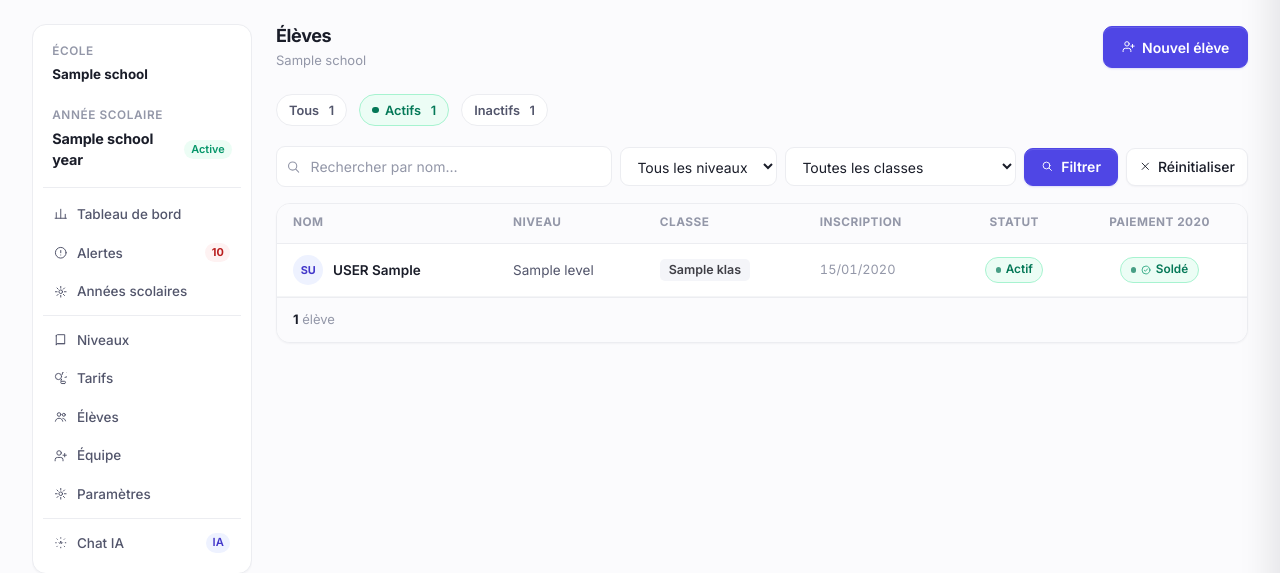
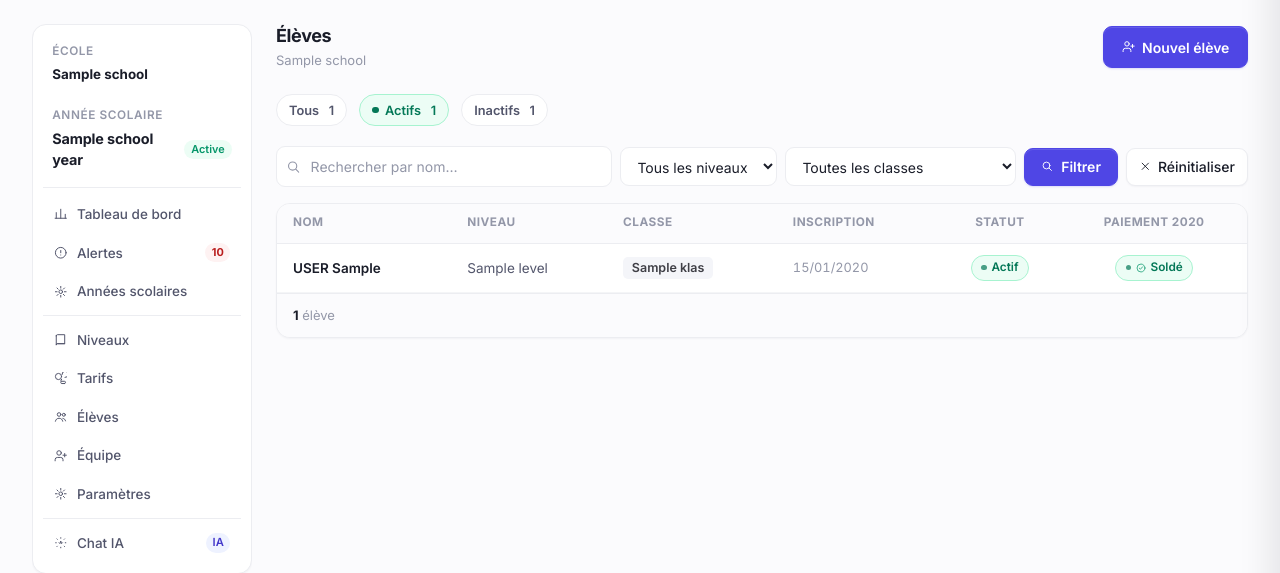
Before and after one commit to Atak0ra/sika, a Django app: template economat/templates/economat/director/students_list.html in a window 1280 px wide. Shown: the part 57-630 px from the top of the page. Run offline with Django 5.2, Linux system fonts and the light colour scheme; the template is opened without the code that fills it: most values are stand-ins (such as "Sample title", 1, 10 or a date in 2020); some libraries are stand-ins or nearby versions.

Commit message:
update : remove eleve avatar from tableau

```diff
--- a/economat/templates/economat/director/students_list.html
+++ b/economat/templates/economat/director/students_list.html
@@ -123,17 +123,7 @@
 
           <!-- Nom -->
           <td style="padding:.7rem 1rem;">
-            <div style="display:flex;align-items:center;gap:.6rem;">
-              <!-- Avatar initiales -->
-              <div style="width:1.9rem;height:1.9rem;border-radius:50%;background:#eef2ff;
-                          color:#4338ca;display:flex;align-items:center;justify-content:center;
-                          font-size:.68rem;font-weight:700;flex-shrink:0;letter-spacing:-.02em;">
-                {{ student.first_name|slice:':1'|upper }}{{ student.last_name|slice:':1'|upper }}
-              </div>
-              <div>
-                <div style="font-weight:600;color:#1a1d29;">{{ student.student.last_name|upper }} {{ student.student.first_name }}</div>
-              </div>
-            </div>
+            <div style="font-weight:600;color:#1a1d29;">{{ student.student.last_name|upper }} {{ student.student.first_name }}</div>
           </td>
 
           <!-- Niveau -->
```
